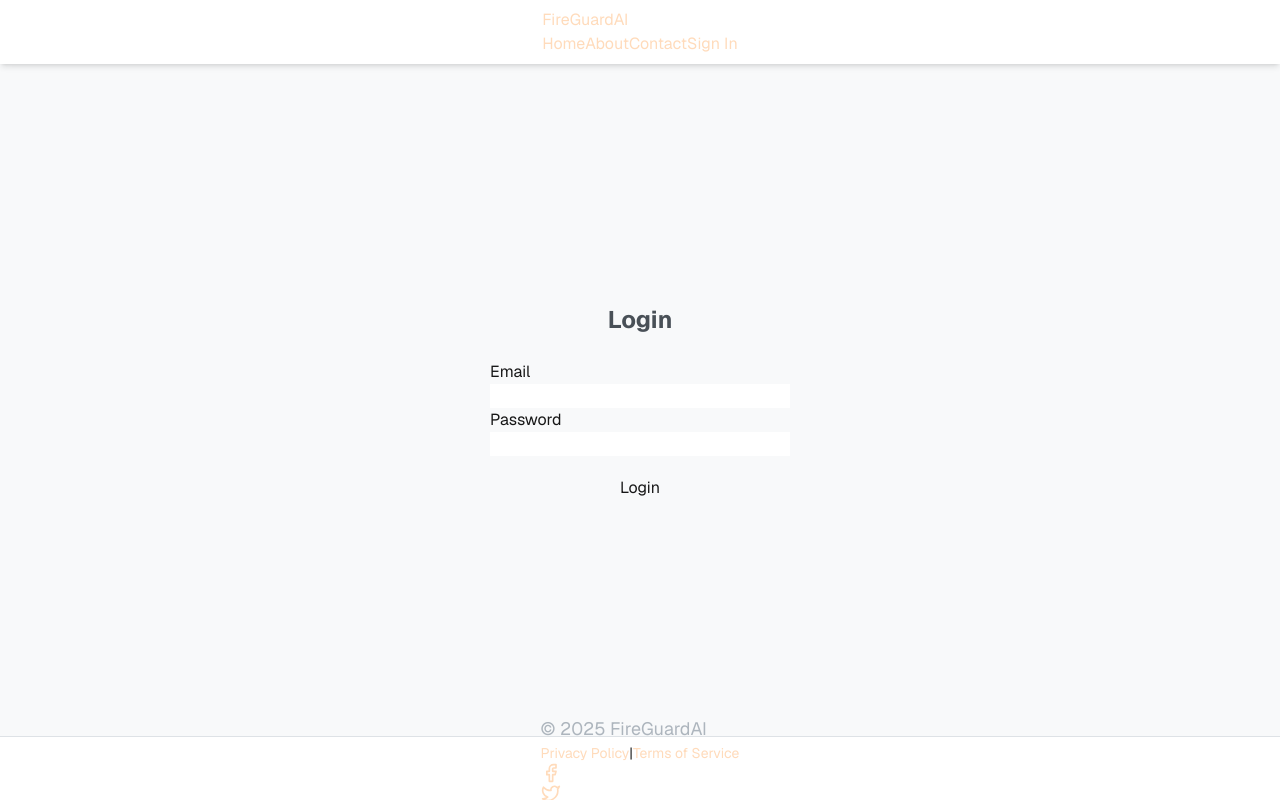
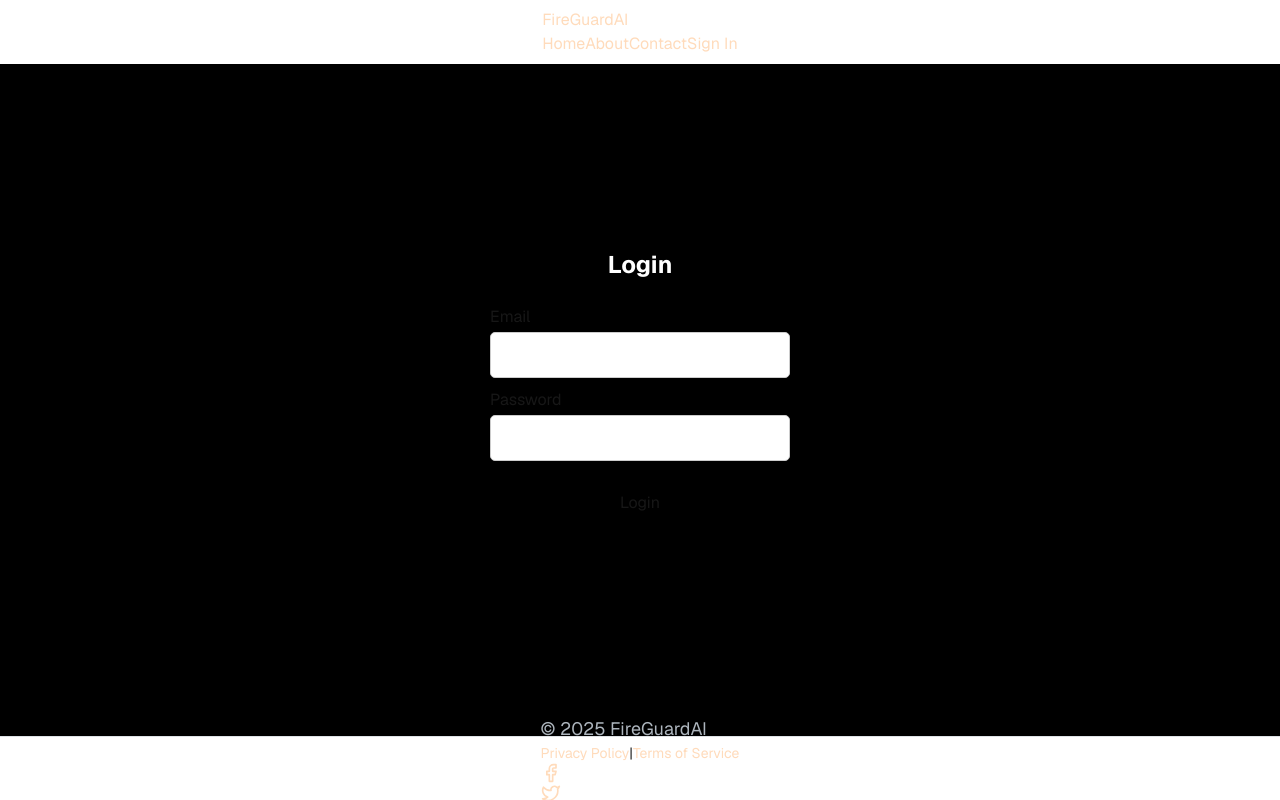
Before and after one commit to arisingh8/NotiFire, a Next.js app in the folder frontend/fireguard/: page /auth in a window 1280 px wide. Built offline with nearby package versions, Linux system fonts and the light colour scheme.

Commit message:
auth page with padding

```diff
--- a/frontend/fireguard/src/app/auth/page.tsx
+++ b/frontend/fireguard/src/app/auth/page.tsx
@@ -36,13 +36,25 @@ const LoginPage = () => {
     // }, []);
 
     return (
-        <div style={{ display: 'flex', justifyContent: 'center', alignItems: 'center', height: '100vh' }}>
+        <div style={{
+            display: 'flex',
+            justifyContent: 'center',
+            alignItems: 'center',
+            height: '95vh',
+            backgroundColor: 'black',
+            overflow: 'hidden',
+            position: 'fixed',
+            width: '100%',
+            top: 0,
+            left: 0
+        }}>
             <form onSubmit={handleSubmit} style={{ display: 'flex', flexDirection: 'column', width: '300px' }}>
                 <h2 style={{
                     marginBottom: '20px',
                     fontSize: '24px',
                     fontWeight: 'bold',
-                    textAlign: 'center'
+                    textAlign: 'center',
+                    color: 'white'
                 }}>Login</h2>
                 <label htmlFor="email">Email</label>
                 <input
@@ -51,15 +63,29 @@ const LoginPage = () => {
                     value={email}
                     onChange={(e) => setEmail(e.target.value)}
                     required
+                    style={{
+                        marginTop: '3px',
+                        marginBottom: '10px',
+                        padding: '10px',
+                        borderRadius: '5px',
+                        border: '1px solid #ccc'
+                    }}
                 />
                 <label htmlFor="password">Password</label>
-                <></>
+
                 <input
                     type="password"
                     id="password"
                     value={password}
                     onChange={(e) => setPassword(e.target.value)}
                     required
+                    style={{
+                        marginTop: '3px',
+                        marginBottom: '10px',
+                        padding: '10px',
+                        borderRadius: '5px',
+                        border: '1px solid #ccc'
+                    }}
                 />
                 <Button type="submit" style={{ marginTop: '20px' }}>Login</Button>
             </form>
--- a/frontend/fireguard/src/app/globals.css
+++ b/frontend/fireguard/src/app/globals.css
@@ -7,7 +7,7 @@
   --background: #f8f9fa;
   --foreground: #171717;
   --primary: #ffdbbb;  /* Light red accent */
-  --secondary: #495057; /* Cool gray */
+  --secondary: #0c0d0f; /* Cool gray */
   --muted: #adb5bd;
   --border: #dee2e6;
 }
```
